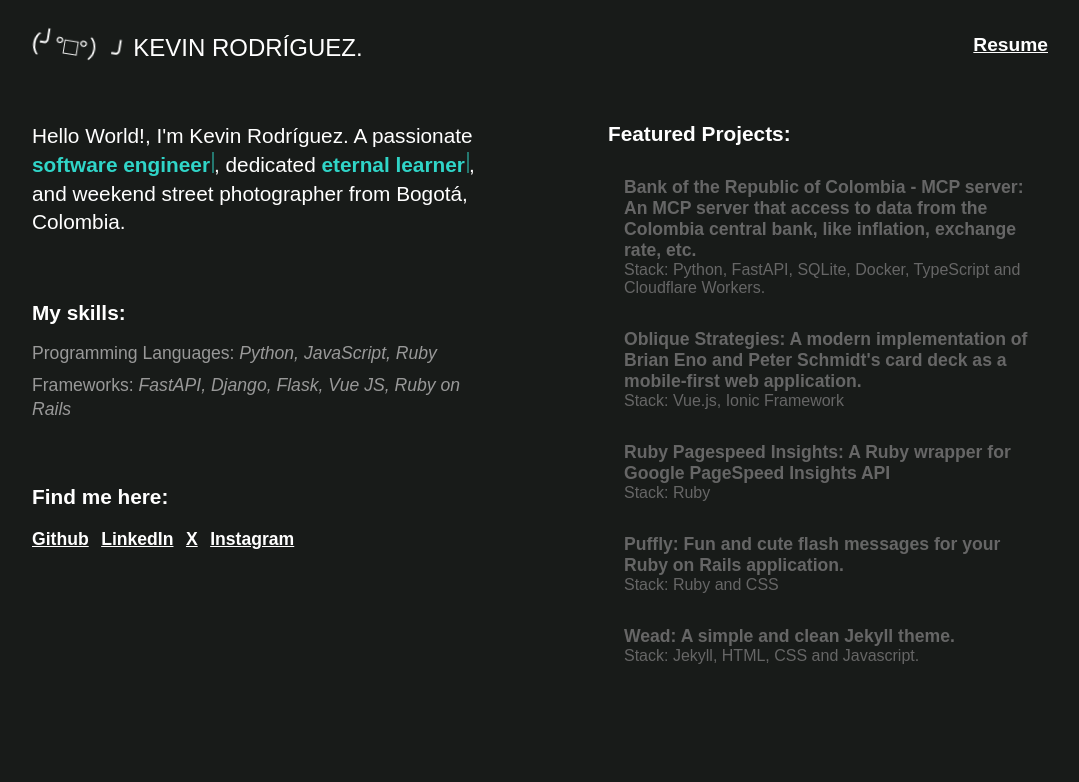
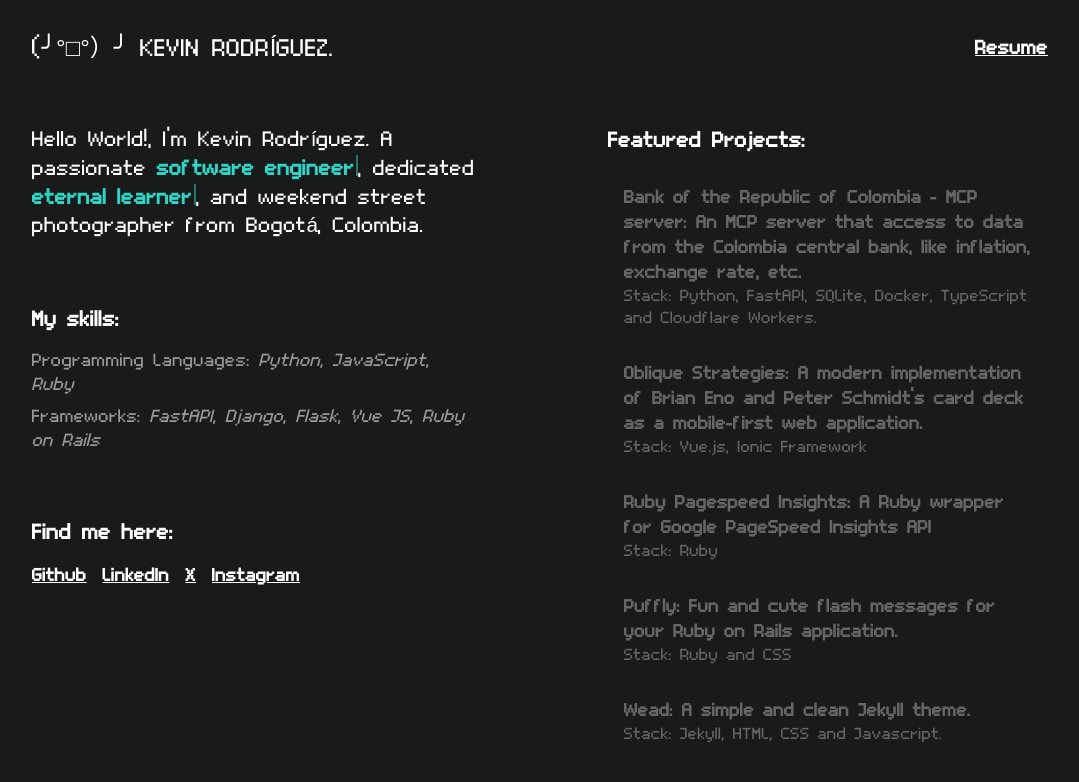
Before and after one commit to kevyder/kevyder.github.io, a Jekyll site: the page built from index.markdown, in a window 1280 px wide. Shown: the top 782 px of the page, without its empty margins (96-1175 px from the left). Built offline with Jekyll 4.4.1, drawn with Linux system fonts in a browser that asks for light colours; some web fonts are replaced.

Commit message:
feat: add custom font

```diff
--- a/_sass/header.scss
+++ b/_sass/header.scss
@@ -9,19 +9,8 @@ header {
   justify-content: space-between;
 }
 
-@keyframes shake {
-  0% { transform: rotate(0deg); }
-  25% { transform: rotate(10deg); }
-  50% { transform: rotate(0deg); }
-  75% { transform: rotate(-10deg); }
-  100% { transform: rotate(0deg); }
-}
-
 .ascii-art {
   display: inline-block;
-  animation: shake 2s ease-in-out;
-  animation-play-state: running;
-  animation-iteration-count: infinite;
 }
 
 .lines-button,
--- a/assets/css/styles.scss
+++ b/assets/css/styles.scss
@@ -1,8 +1,5 @@
 ---
 ---
-
-@import url('https://fonts.cdnfonts.com/css/superhelio?styles=9424');
-
 
 * {
   padding: 0;
@@ -11,11 +8,17 @@
   text-decoration: none;
 }
 
+@font-face {
+  font-family: 'superhelio';
+  src: url('/fonts/superhelio-regular.TTF') format('truetype');
+  font-display: swap;
+}
+
 body,
 html {
   height: 100%;
   max-width: 100%;
-  font-family: 'superhelio _regular', sans-serif;
+  font-family: 'superhelio', sans-serif;
   font-weight: normal;
   font-style: normal;
   background-color: #181b19;
```
Also changed, not shown: Gemfile.lock, README.md, fonts/superhelio-regular.TTF (added).
